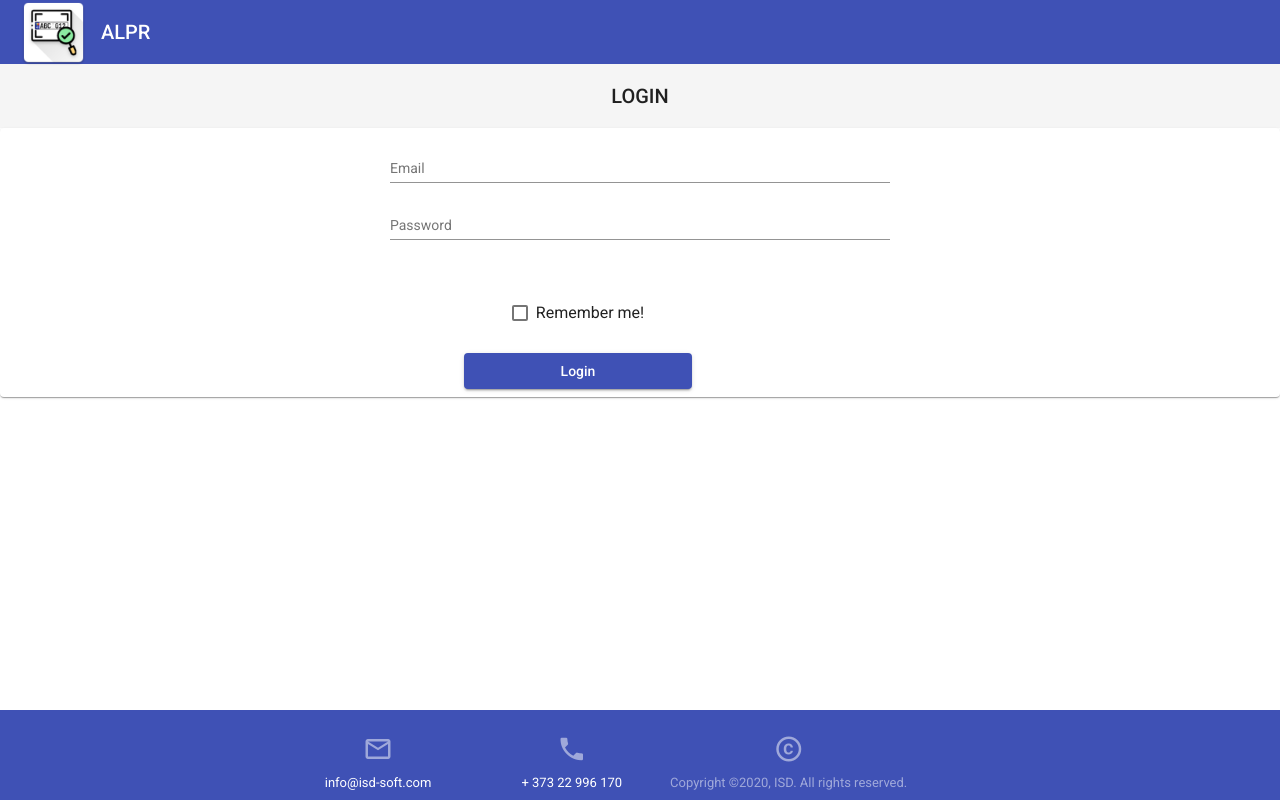
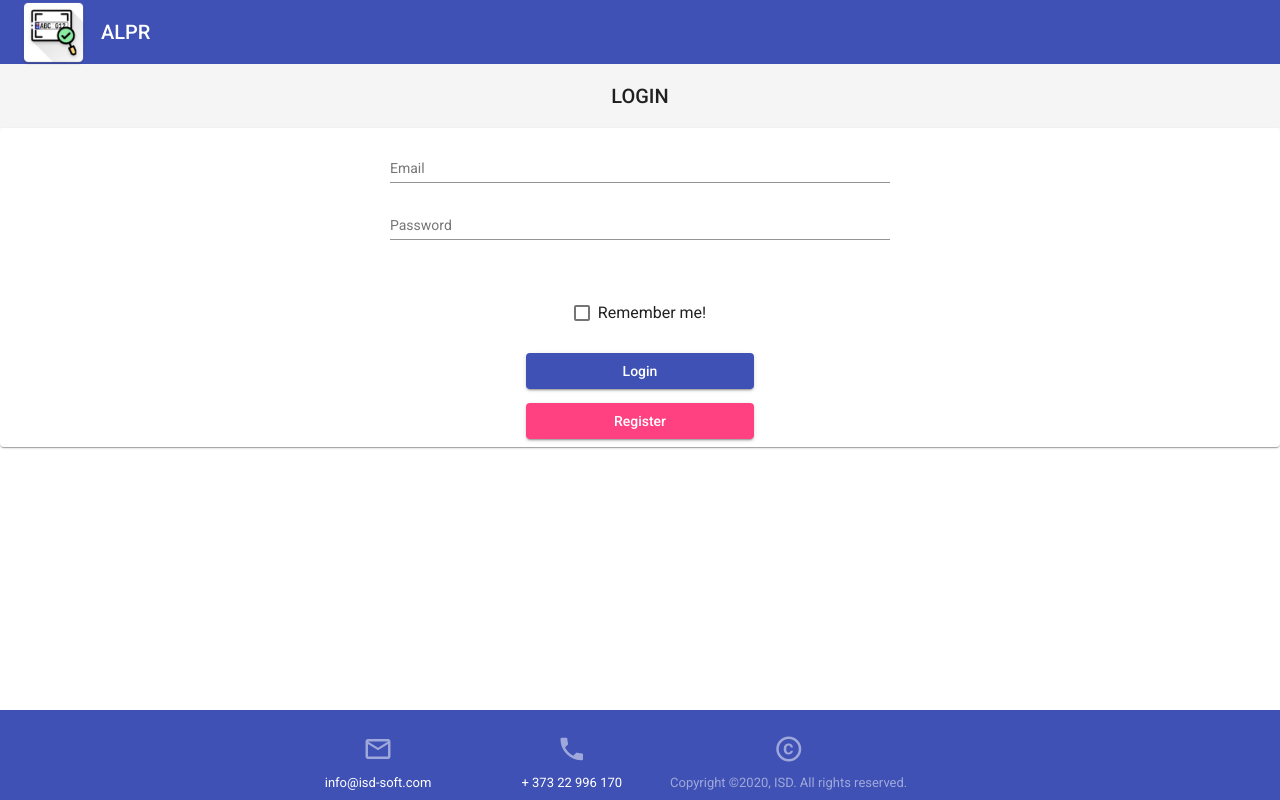
Before and after one commit to isd-soft/alpr, an Angular app in the folder alpr-web/: page /login in a window 1280 px wide. Built offline with nearby package versions, Linux system fonts and the light colour scheme.

Commit message:
ALPR-22 WEB: add navigation from registration to login and vice versa

```diff
--- a/alpr-web/src/app/login/login.component.css
+++ b/alpr-web/src/app/login/login.component.css
@@ -27,6 +27,7 @@ button {
   flex-direction: column;
   justify-content: center;
   align-items: center;
+  margin: auto;
 }
 
 .example-margin {
--- a/alpr-web/src/app/login/login.component.html
+++ b/alpr-web/src/app/login/login.component.html
@@ -1,3 +1,4 @@
+<!--suppress HtmlFormInputWithoutLabel -->
 <mat-toolbar>
   <span>LOGIN</span>
 </mat-toolbar>
@@ -17,5 +18,7 @@
   <mat-card-actions class="container">
     <mat-checkbox class="example-margin">Remember me!</mat-checkbox>
     <button mat-raised-button (click)="login()" color="primary">Login</button>
+    <button mat-raised-button (click)="moveToRegister()"
+            style="margin-top: 1em" color="accent">Register</button>
   </mat-card-actions>
 </mat-card>
--- a/alpr-web/src/app/login/login.component.ts
+++ b/alpr-web/src/app/login/login.component.ts
@@ -40,4 +40,7 @@ export class LoginComponent implements OnInit {
       });
   }
 
+  moveToRegister() {
+    this.router.navigate(['/register']);
+  }
 }
--- a/alpr-web/src/app/registration/registration.component.css
+++ b/alpr-web/src/app/registration/registration.component.css
@@ -9,16 +9,23 @@
   width: 100%;
 }
 
+button {
+  width: 20%;
+  margin: 10px;
+}
+
 span {
   margin: auto auto;
-}
-
-button {
-  width: 20%;
-  position: relative;
-  left: 40%;
 }
 
 .my-card {
   width: 100%;
 }
+
+.container {
+  display: flex;
+  flex-direction: column;
+  justify-content: center;
+  align-items: center;
+  margin: auto;
+}
--- a/alpr-web/src/app/registration/registration.component.html
+++ b/alpr-web/src/app/registration/registration.component.html
@@ -1,3 +1,4 @@
+<!--suppress HtmlFormInputWithoutLabel -->
 <mat-toolbar>
   <span>Registration</span>
 </mat-toolbar>
@@ -50,7 +51,10 @@
 
   </mat-card-content>
 
-  <mat-card-actions>
-    <button mat-raised-button type="submit" (click)="onRegister()" color="primary" [disabled]="!registrationForm.valid">Register</button>
+  <mat-card-actions class="container">
+    <button mat-raised-button type="submit" (click)="onRegister()"
+            color="primary" [disabled]="!registrationForm.valid">Register</button>
+    <button mat-raised-button (click)="moveToLogin()"
+            style="margin-top: 1em" color="accent">Login</button>
   </mat-card-actions>
 </mat-card>
--- a/alpr-web/src/app/registration/registration.component.ts
+++ b/alpr-web/src/app/registration/registration.component.ts
@@ -1,6 +1,5 @@
 import {Component, OnInit} from '@angular/core';
 import {User} from '../shared/user.model';
-import {HttpErrorResponse} from '@angular/common/http';
 import {MatSnackBar} from '@angular/material/snack-bar';
 import {UserService} from '../shared/user.service';
 import {CompanyService} from '../shared/company.service';
@@ -56,4 +55,7 @@ export class RegistrationComponent implements OnInit {
     this.snackBar.open(httpError, 'OK', {duration: 4000});
   }
 
+  moveToLogin() {
+    this.router.navigate(['/login'])
+  }
 }
```
